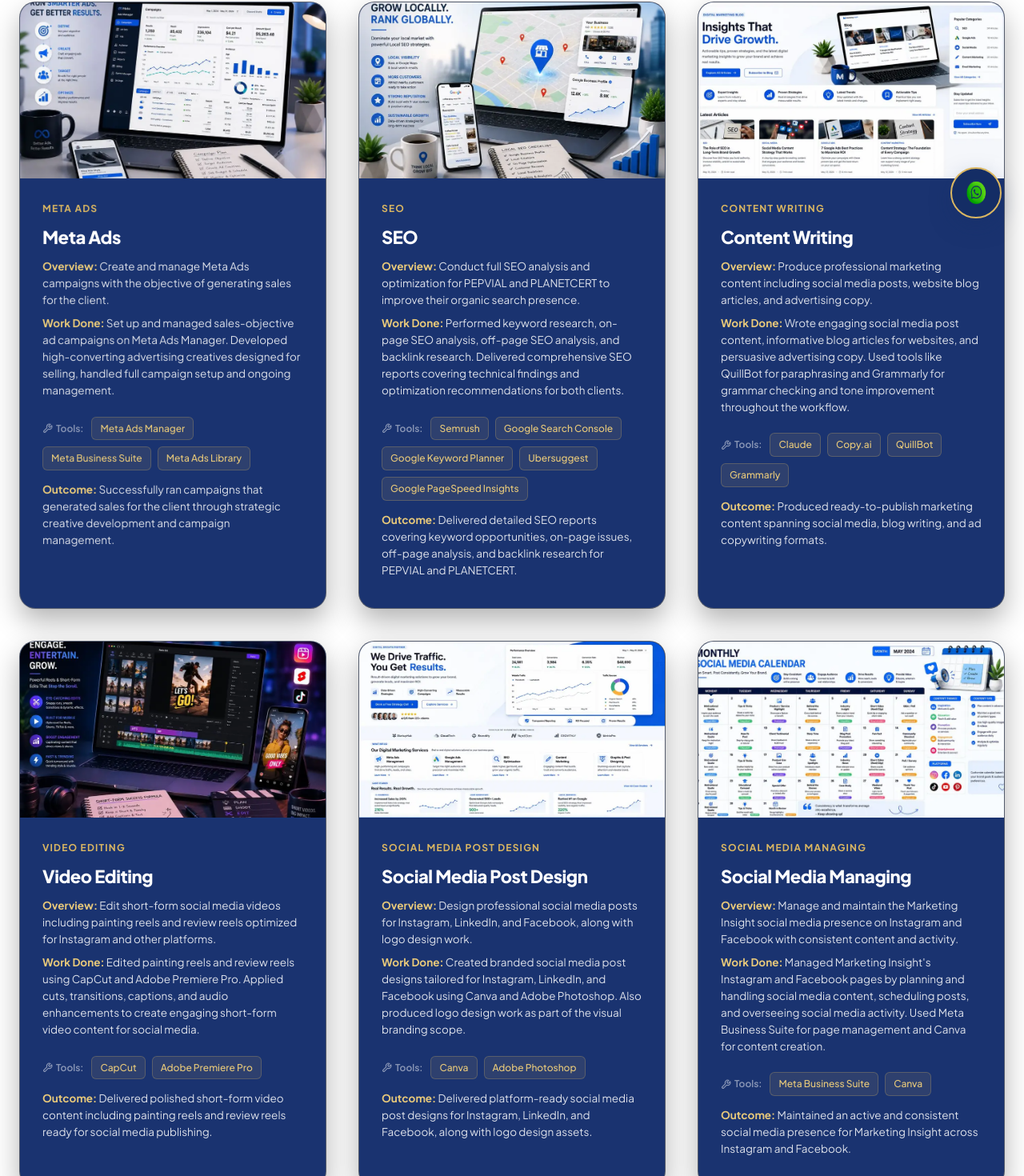
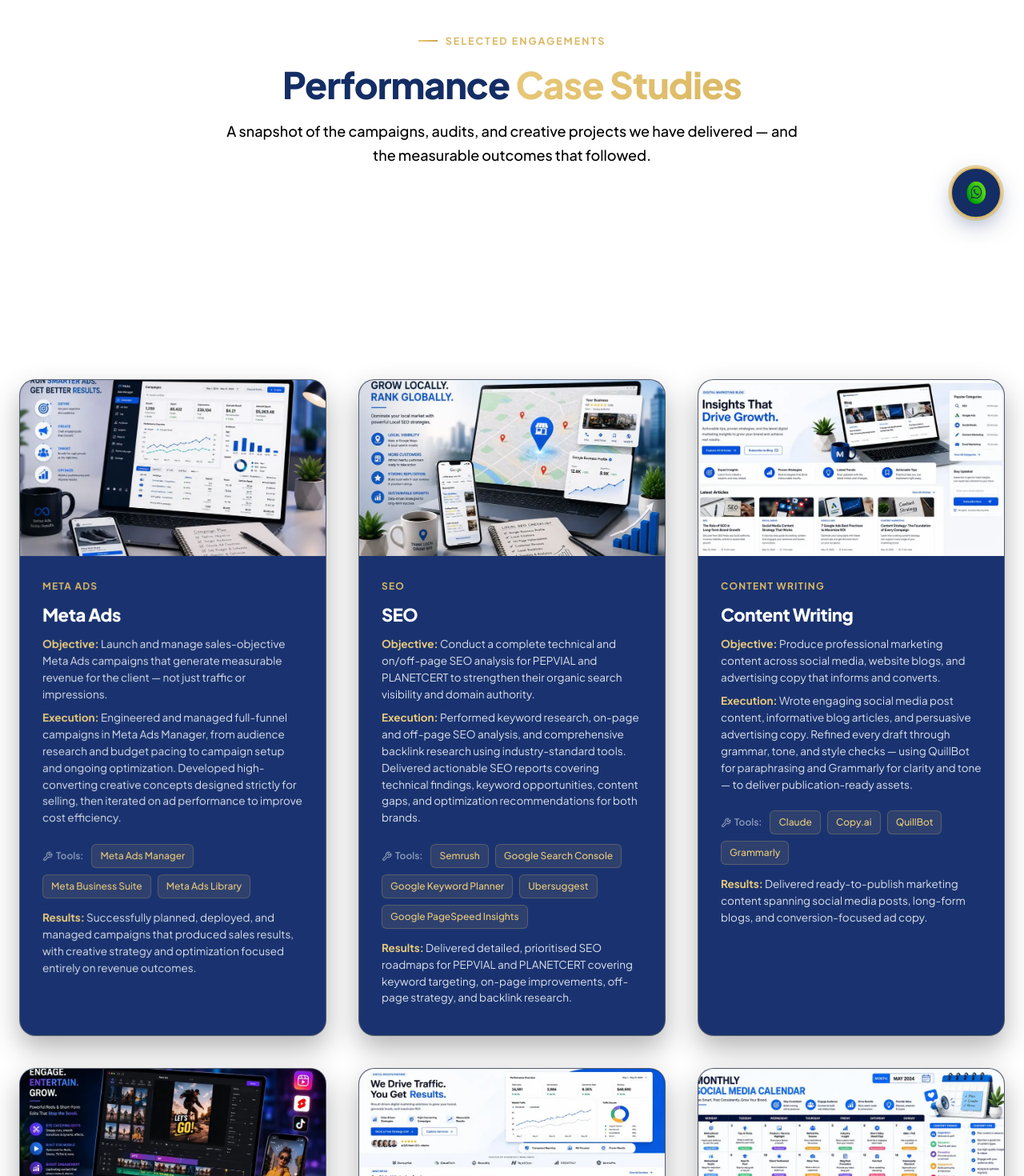
Before and after one commit to aishtiaque875-hub/Marketing-Insight-Pro-, a React (Vite) app: page /portfolio in a window 1280 px wide. Shown: the part 499-1969 px from the top of the page at 80% size. Built offline with nearby package versions, Linux system fonts and the light colour scheme.

Commit message:
feat: professional budget selector, remove 1-on-1/timing-badges, professional portfolio/services copy, animated hero & values (navy/gold)

```diff
--- a/src/components/CalendlyModal.jsx
+++ b/src/components/CalendlyModal.jsx
@@ -1,5 +1,5 @@
 import React, { useState } from 'react';
-import { X, Calendar, CheckCircle2, Send, ShieldCheck } from 'lucide-react';
+import { X, CheckCircle2, Send, ShieldCheck } from 'lucide-react';
 import './CalendlyModal.css';
 
 export default function CalendlyModal({ isOpen, onClose }) {
@@ -29,9 +29,6 @@
         {!submitted ? (
           <>
             <div className="modal-header">
-              <div className="modal-badge">
-                <Calendar size={14} /> 1-on-1 Strategy Session
-              </div>
               <h2>Book Your Free <span className="gold-gradient-text">Growth Consultation</span></h2>
               <p>Speak directly with our senior growth specialists. 30 minutes to audit your funnel and map out your revenue growth roadmap.</p>
             </div>
--- a/src/data/caseStudies.js
+++ b/src/data/caseStudies.js
@@ -6,65 +6,65 @@
     title: 'Meta Ads',
     category: 'Meta Ads',
     image: portfolioImages['meta-ads'],
-    goal: 'Create and manage Meta Ads campaigns with the objective of generating sales for the client.',
+    goal: 'Launch and manage sales-objective Meta Ads campaigns that generate measurable revenue for the client — not just traffic or impressions.',
     solution:
-      'Set up and managed sales-objective ad campaigns on Meta Ads Manager. Developed high-converting advertising creatives designed for selling, handled full campaign setup and ongoing management.',
+      'Engineered and managed full-funnel campaigns in Meta Ads Manager, from audience research and budget pacing to campaign setup and ongoing optimization. Developed high-converting creative concepts designed strictly for selling, then iterated on ad performance to improve cost efficiency.',
     tools: ['Meta Ads Manager', 'Meta Business Suite', 'Meta Ads Library'],
-    result: 'Successfully ran campaigns that generated sales for the client through strategic creative development and campaign management.',
+    result: 'Successfully planned, deployed, and managed campaigns that produced sales results, with creative strategy and optimization focused entirely on revenue outcomes.',
   },
   {
     slug: 'seo',
     title: 'SEO',
     category: 'SEO',
     image: portfolioImages['seo'],
-    goal: 'Conduct full SEO analysis and optimization for PEPVIAL and PLANETCERT to improve their organic search presence.',
+    goal: 'Conduct a complete technical and on/off-page SEO analysis for PEPVIAL and PLANETCERT to strengthen their organic search visibility and domain authority.',
     solution:
-      'Performed keyword research, on-page SEO analysis, off-page SEO analysis, and backlink research. Delivered comprehensive SEO reports covering technical findings and optimization recommendations for both clients.',
+      'Performed keyword research, on-page and off-page SEO analysis, and comprehensive backlink research using industry-standard tools. Delivered actionable SEO reports covering technical findings, keyword opportunities, content gaps, and optimization recommendations for both brands.',
     tools: ['Semrush', 'Google Search Console', 'Google Keyword Planner', 'Ubersuggest', 'Google PageSpeed Insights'],
-    result: 'Delivered detailed SEO reports covering keyword opportunities, on-page issues, off-page analysis, and backlink research for PEPVIAL and PLANETCERT.',
+    result: 'Delivered detailed, prioritised SEO roadmaps for PEPVIAL and PLANETCERT covering keyword targeting, on-page improvements, off-page strategy, and backlink research.',
   },
   {
     slug: 'content-writing',
     title: 'Content Writing',
     category: 'Content Writing',
     image: portfolioImages['content-writing'],
-    goal: 'Produce professional marketing content including social media posts, website blog articles, and advertising copy.',
+    goal: 'Produce professional marketing content across social media, website blogs, and advertising copy that informs and converts.',
     solution:
-      'Wrote engaging social media post content, informative blog articles for websites, and persuasive advertising copy. Used tools like QuillBot for paraphrasing and Grammarly for grammar checking and tone improvement throughout the workflow.',
+      'Wrote engaging social media post content, informative blog articles, and persuasive advertising copy. Refined every draft through grammar, tone, and style checks — using QuillBot for paraphrasing and Grammarly for clarity and tone — to deliver publication-ready assets.',
     tools: ['Claude', 'Copy.ai', 'QuillBot', 'Grammarly'],
-    result: 'Produced ready-to-publish marketing content spanning social media, blog writing, and ad copywriting formats.',
+    result: 'Delivered ready-to-publish marketing content spanning social media posts, long-form blogs, and conversion-focused ad copy.',
   },
   {
     slug: 'video-editing',
     title: 'Video Editing',
     category: 'Video Editing',
     image: portfolioImages['video-editing'],
-    goal: 'Edit short-form social media videos including painting reels and review reels optimized for Instagram and other platforms.',
+    goal: 'Edit short-form social media videos, including painting reels and client review reels, optimized for Instagram and other platforms.',
     solution:
-      'Edited painting reels and review reels using CapCut and Adobe Premiere Pro. Applied cuts, transitions, captions, and audio enhancements to create engaging short-form video content for social media.',
+      'Produced engaging short-form edits using CapCut and Adobe Premiere Pro — applying clean cuts, dynamic transitions, captions, and audio enhancements to keep viewers hooked from the first second and formatted natively for social platforms.',
     tools: ['CapCut', 'Adobe Premiere Pro'],
-    result: 'Delivered polished short-form video content including painting reels and review reels ready for social media publishing.',
+    result: 'Delivered polished, platform-ready short-form videos including painting reels and review reels, built for maximum retention and shareability.',
   },
   {
     slug: 'social-media-post-design',
     title: 'Social Media Post Design',
     category: 'Social Media Post Design',
     image: portfolioImages['social-media-post-design'] || portfolioImages['ui-ux-designing'],
-    goal: 'Design professional social media posts for Instagram, LinkedIn, and Facebook, along with logo design work.',
+    goal: 'Design professional social media posts for Instagram, LinkedIn, and Facebook, alongside logo design work for consistent brand identity.',
     solution:
-      'Created branded social media post designs tailored for Instagram, LinkedIn, and Facebook using Canva and Adobe Photoshop. Also produced logo design work as part of the visual branding scope.',
+      'Created branded, on-strategy post designs tailored to each platform using Canva and Adobe Photoshop, and produced logo assets that anchor the visual identity across every campaign and channel.',
     tools: ['Canva', 'Adobe Photoshop'],
-    result: 'Delivered platform-ready social media post designs for Instagram, LinkedIn, and Facebook, along with logo design assets.',
+    result: 'Delivered platform-ready social media post designs and cohesive logo assets that elevate brand recognition and visual consistency.',
   },
   {
     slug: 'social-media-managing',
     title: 'Social Media Managing',
     category: 'Social Media Managing',
     image: portfolioImages['social-media-managing'],
-    goal: 'Manage and maintain the Marketing Insight social media presence on Instagram and Facebook with consistent content and activity.',
+    goal: 'Manage and grow the Marketing Insight presence on Instagram and Facebook with consistent content, scheduling, and engagement.',
     solution:
-      'Managed Marketing Insight\'s Instagram and Facebook pages by planning and handling social media content, scheduling posts, and overseeing social media activity. Used Meta Business Suite for page management and Canva for content creation.',
+      'Planned and executed the full social media operation — content planning, post creation, scheduling, and activity oversight using Meta Business Suite for publishing and Canva for content production.',
     tools: ['Meta Business Suite', 'Canva'],
-    result: 'Maintained an active and consistent social media presence for Marketing Insight across Instagram and Facebook.',
+    result: 'Maintained an active, consistent, and professional social presence across Instagram and Facebook with structured weekly content cadence.',
   },
 ];
--- a/src/pages/About.css
+++ b/src/pages/About.css
@@ -86,6 +86,26 @@
 .value-card {
   padding: 32px 24px;
   height: 100%;
+  position: relative;
+  overflow: hidden;
+  border-top: 3px solid var(--gold-primary);
+}
+
+.value-card::before {
+  content: '';
+  position: absolute;
+  top: 0;
+  left: 0;
+  right: 0;
+  height: 100%;
+  background: radial-gradient(circle at 0% 0%, rgba(219, 183, 98, 0.18), transparent 55%);
+  opacity: 0;
+  transition: opacity 0.35s ease;
+  pointer-events: none;
+}
+
+.value-card:hover::before {
+  opacity: 1;
 }
 
 .value-icon {
--- a/src/pages/Contact.css
+++ b/src/pages/Contact.css
@@ -154,6 +154,39 @@
   color: #fff;
 }
 
+.budget-options {
+  display: flex;
+  flex-wrap: wrap;
+  gap: 10px;
+}
+
+.budget-chip {
+  flex: 1 1 auto;
+  min-width: 140px;
+  padding: 12px 14px;
+  border-radius: 9999px;
+  background: rgba(20, 45, 101, 0.65);
+  border: 1px solid rgba(219, 183, 98, 0.35);
+  color: rgba(255, 255, 255, 0.85);
+  font-size: 13.5px;
+  font-weight: 600;
+  cursor: pointer;
+  text-align: center;
+  transition: all 0.3s cubic-bezier(0.16, 1, 0.3, 1);
+}
+
+.budget-chip:hover {
+  border-color: var(--gold-primary);
+  transform: translateY(-2px);
+}
+
+.budget-chip.active {
+  background: var(--gold-gradient);
+  border-color: var(--gold-primary);
+  color: var(--navy-deep);
+  box-shadow: 0 8px 20px -6px rgba(219, 183, 98, 0.5);
+}
+
 .form-privacy-note {
   display: flex;
   align-items: center;
--- a/src/pages/Contact.jsx
+++ b/src/pages/Contact.jsx
@@ -9,6 +9,7 @@
     email: '',
     phone: '',
     service: 'Meta Ads & Paid Media',
+    budget: '$5,000 - $10,000 / mo',
     message: ''
   });
   const [submitted, setSubmitted] = useState(false);
@@ -150,6 +151,22 @@
                   </div>
 
                   <div className="form-group">
+                    <label>Monthly Marketing Budget</label>
+                    <div className="budget-options">
+                      {['$3,000 - $5,000 / mo', '$5,000 - $10,000 / mo', '$10,000 - $25,000 / mo', '$25,000+ / mo'].map((b) => (
+                        <button
+                          key={b}
+                          type="button"
+                          className={`budget-chip ${formData.budget === b ? 'active' : ''}`}
+                          onClick={() => setFormData({ ...formData, budget: b })}
+                        >
+                          {b}
+                        </button>
+                      ))}
+                    </div>
+                  </div>
+
+                  <div className="form-group">
                     <label>Tell Us About Your Brand & Goals</label>
                     <textarea
                       rows={4}
--- a/src/pages/Home.css
+++ b/src/pages/Home.css
@@ -112,6 +112,7 @@
   background: var(--navy-surface);
   border: 1.5px solid rgba(219, 183, 98, 0.4);
   box-shadow: 0 24px 60px rgba(20, 45, 101, 0.25), 0 0 35px rgba(219, 183, 98, 0.2);
+  animation: mockupGlow 4s ease-in-out infinite alternate;
 }
 
 .floating-badge {
@@ -187,6 +188,21 @@
   height: auto;
   border-radius: 10px;
   object-fit: cover;
+  animation: dashboardZoom 14s ease-in-out infinite alternate;
+}
+
+@keyframes mockupGlow {
+  0% {
+    box-shadow: 0 24px 60px rgba(20, 45, 101, 0.25), 0 0 25px rgba(219, 183, 98, 0.18);
+  }
+  100% {
+    box-shadow: 0 28px 70px rgba(20, 45, 101, 0.35), 0 0 50px rgba(219, 183, 98, 0.42);
+  }
+}
+
+@keyframes dashboardZoom {
+  from { transform: scale(1); }
+  to { transform: scale(1.05); }
 }
 
 /* STATS BAR */
--- a/src/pages/Home.jsx
+++ b/src/pages/Home.jsx
@@ -16,10 +16,7 @@
   Zap,
   ArrowRight,
   Calendar,
-  CheckCircle2,
-  ShieldCheck,
   Sparkles,
-  BarChart3,
   Users
 } from 'lucide-react';
 import './Home.css';
@@ -123,11 +120,6 @@
                 <Link to="/portfolio" className="btn btn-outline-gold">
                   Explore Case Studies
                 </Link>
-              </div>
-
-              <div className="hero-trust-bar">
-                <div className="trust-item"><ShieldCheck size={16} className="gold-icon" /> 100% Data-Driven</div>
-                <div className="trust-item"><CheckCircle2 size={16} className="gold-icon" /> Verifiable ROAS</div>
               </div>
             </Reveal>
 
--- a/src/pages/Portfolio.css
+++ b/src/pages/Portfolio.css
@@ -109,3 +109,12 @@
     grid-template-columns: 1fr;
   }
 }
+
+/* Portfolio intro spacing */
+.portfolio-intro {
+  padding-bottom: 32px;
+}
+
+.portfolio-margin-reset {
+  padding-top: 0;
+}
--- a/src/pages/Portfolio.jsx
+++ b/src/pages/Portfolio.jsx
@@ -13,13 +13,26 @@
           <div className="hero-badge" style={{ margin: '0 auto 16px' }}>
             <Sparkles size={14} className="gold-icon" /> Our Work
           </div>
-          <h1><span className="gold-gradient-text">Portfolio</span></h1>
-          <p>Explore our real work across Meta Ads, SEO, Content Writing, Video Editing, Social Media Design, and Social Media Management.</p>
+          <h1>Our Work Speaks In <span className="gold-gradient-text">Results</span></h1>
+          <p>Real client engagements across Meta Ads, SEO, Content Writing, Video Editing, Social Media Design, and Social Media Management — each briefed, executed, and delivered by senior specialists.</p>
+        </div>
+      </section>
+
+      {/* PORTFOLIO INTRO */}
+      <section className="section section-dark portfolio-intro">
+        <div className="container">
+          <div className="section-head">
+            <span className="eyebrow" style={{ justifyContent: 'center' }}>
+              Selected Engagements
+            </span>
+            <h2>Performance <span className="gold-gradient-text">Case Studies</span></h2>
+            <p>A snapshot of the campaigns, audits, and creative projects we have delivered — and the measurable outcomes that followed.</p>
+          </div>
         </div>
       </section>
 
       {/* PORTFOLIO GRID SECTION */}
-      <section className="section section-dark">
+      <section className="section section-dark portfolio-margin-reset">
         <div className="container">
           <div className="portfolio-grid">
             {caseStudies.map((item, index) => (
@@ -36,8 +49,8 @@
 
                     <h3>{item.title}</h3>
 
-                    <p className="portfolio-goal"><strong>Overview:</strong> {item.goal}</p>
-                    <p className="portfolio-solution"><strong>Work Done:</strong> {item.solution}</p>
+                    <p className="portfolio-goal"><strong>Objective:</strong> {item.goal}</p>
+                    <p className="portfolio-solution"><strong>Execution:</strong> {item.solution}</p>
 
                     <div className="portfolio-tools-wrap">
                       <span className="tools-label"><Wrench size={13} /> Tools:</span>
@@ -46,7 +59,7 @@
                       ))}
                     </div>
 
-                    <p className="portfolio-result"><strong>Outcome:</strong> {item.result}</p>
+                    <p className="portfolio-result"><strong>Results:</strong> {item.result}</p>
                   </div>
                 </div>
               </Reveal>
--- a/src/pages/Services.css
+++ b/src/pages/Services.css
@@ -193,3 +193,12 @@
     justify-content: center;
   }
 }
+
+/* Services intro spacing */
+.services-intro {
+  padding-bottom: 32px;
+}
+
+.services-margin-reset {
+  padding-top: 0;
+}
--- a/src/pages/Services.jsx
+++ b/src/pages/Services.jsx
@@ -19,12 +19,25 @@
             <Sparkles size={14} className="gold-icon" /> Core Capabilities
           </div>
           <h1>Enterprise Growth Services Designed For <span className="gold-gradient-text">Aggressive Scale</span></h1>
-          <p>Six specialized growth disciplines under one roof — executed by senior specialists dedicated to maximizing your return on investment.</p>
+          <p>Six specialized growth disciplines under one roof — every engagement scoped, executed, and reported by senior specialists dedicated to measurable return on investment.</p>
+        </div>
+      </section>
+
+      {/* SERVICES INTRO */}
+      <section className="section section-dark services-intro">
+        <div className="container">
+          <div className="section-head">
+            <span className="eyebrow" style={{ justifyContent: 'center' }}>
+              Full Service Catalog
+            </span>
+            <h2>Every Discipline Your Brand Needs To <span className="gold-gradient-text">Compete & Win</span></h2>
+            <p>Each service below ships with clearly defined deliverables and expected outcomes. No vague promises — a scoped scope of work and transparent reporting on what counts.</p>
+          </div>
         </div>
       </section>
 
       {/* SERVICES CATALOG GRID */}
-      <section className="section section-dark">
+      <section className="section section-dark services-margin-reset">
         <div className="container">
           <div className="services-catalog-grid">
             {services.map((s, index) => {
```
